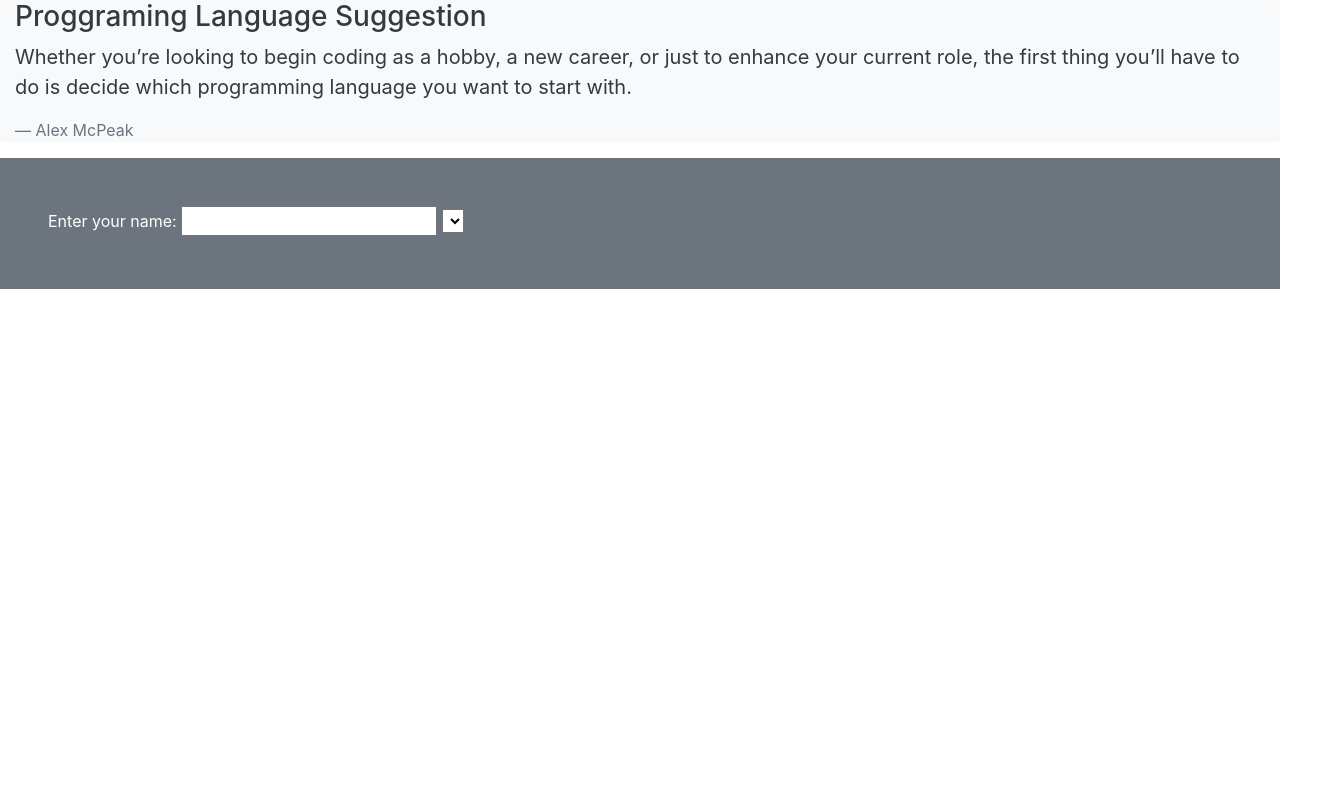
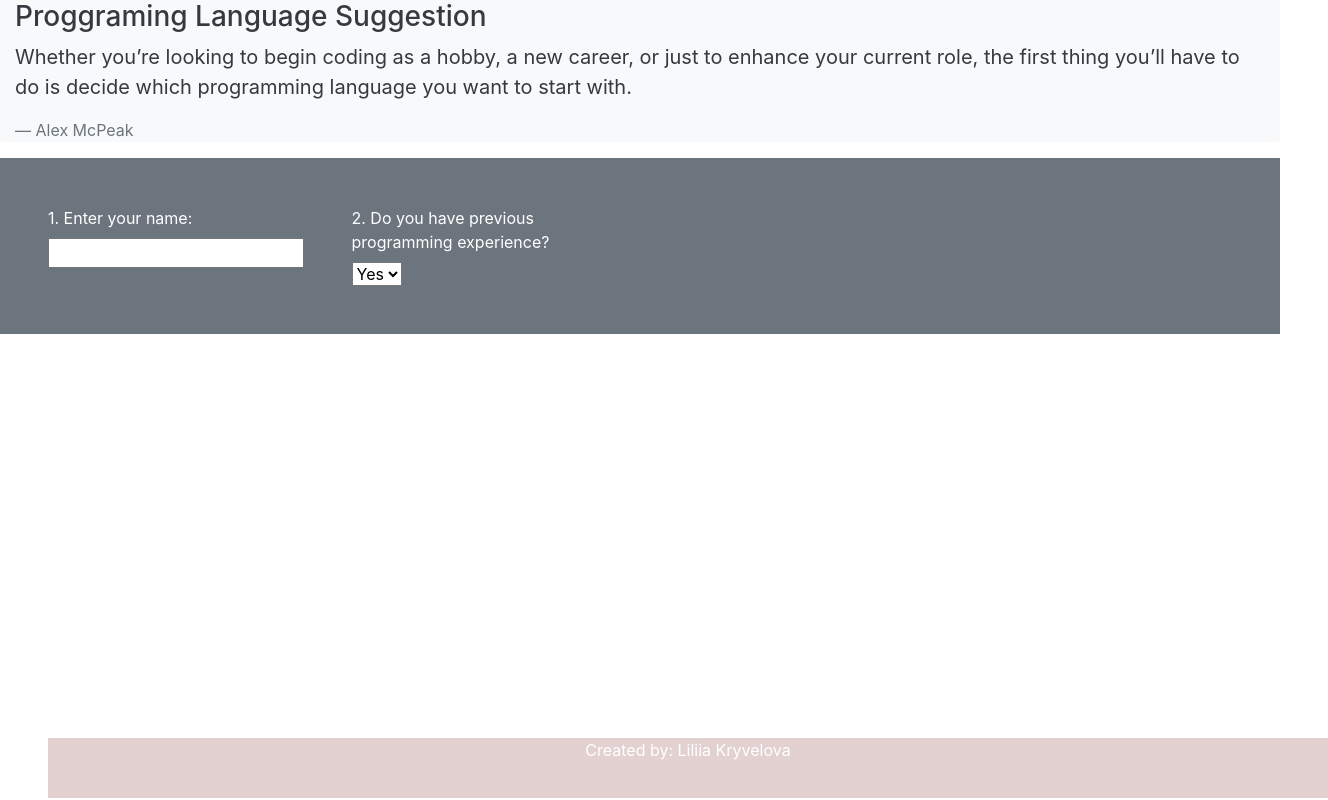
Before and after one commit to liliia87/ProgLanguage-Suggester, a plain HTML site: page index.html in a window 1280 px wide. Shown: the whole page, 1328 px wide, since content can reach past the window. Drawn offline with nearby package versions, Linux system fonts and the light colour scheme.

Commit message:
working on creatin quiz

```diff
--- a/css/styles.css
+++ b/css/styles.css
@@ -0,0 +1,8 @@
+#footer {
+    position: absolute;
+    bottom: 2px;
+    width: 100%;
+    height: 60px;
+    background-color: rgb(227, 209, 209);
+    padding: 0%;
+}
--- a/index.html
+++ b/index.html
@@ -19,15 +19,32 @@
     </div>
     <div class="container-fluid p-5  bg-secondary text-white ronded">
             <form class="form1">
+                <div class="row">
+                    <div class="col-md-3">
                         <label for="name">
-                  Enter your name:
+                            1. Enter your name:
                         </label>
                         <input id="name" type="text" required>
-              <select class
-
-          </form>
+                    </div>
+                    <div class="col-md-3">
+                        <label id="purpose">
+                            2. Do you have previous programming experience?
+                        </label>
+                        <select class="form1" id="purpose">
+                            <option>Yes</option>
+                            <option>No</option>
+                        </select>
+                    </div>
+                    <div class="col-md-3">
 
                     </div>
+            </form>
+    </div>
+    <div class="container-fluid  text-center" id="footer">
+            Created by: Liliia Kryvelova
+    </div>
+
+
 
 
 </body>
```
Lines whose indentation alone changed are shown as unchanged.
